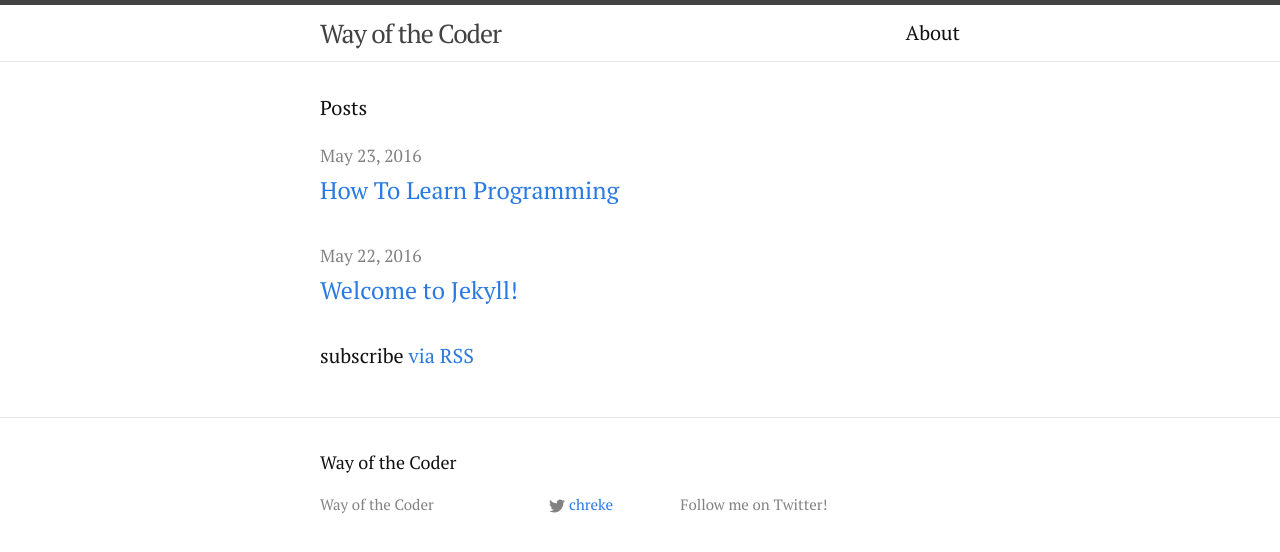
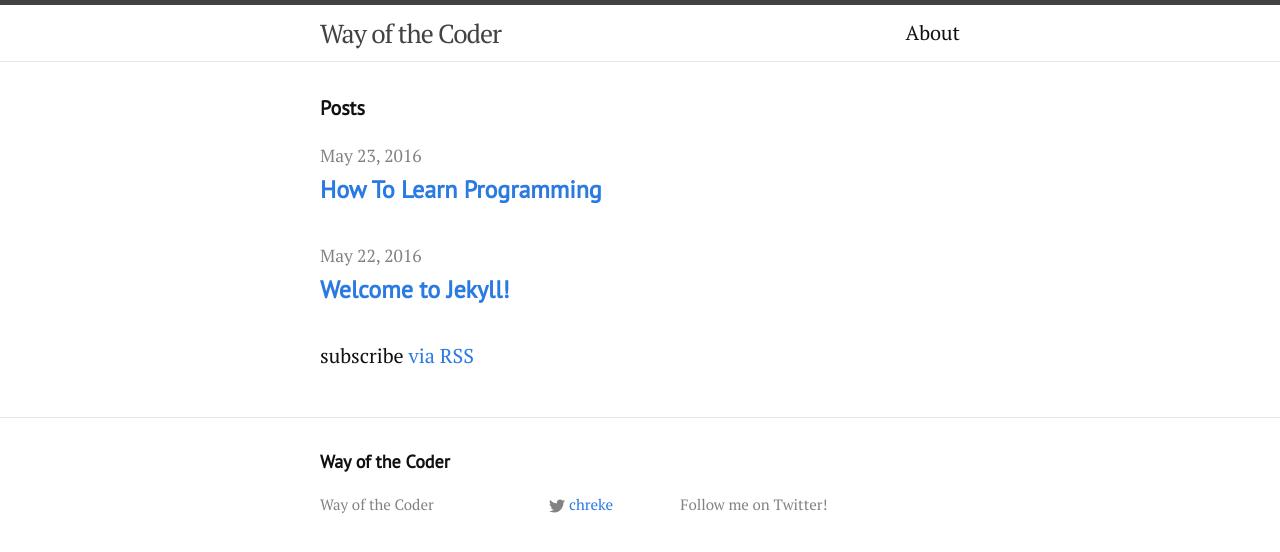
Before and after one commit to chreke/programming-blog, a Jekyll site: the page built from index.html, in a window 1280 px wide. Shown: the top 552 px of the page. Built offline with Jekyll 4.4.1, drawn with Linux system fonts in a browser that asks for light colours.

Commit message:
Use PT Sans for headers

```diff
--- a/_includes/head.html
+++ b/_includes/head.html
@@ -8,6 +8,7 @@
 
   <link rel="stylesheet" href="{{ "/css/main.css" | prepend: site.baseurl }}">
   <link href='https://fonts.googleapis.com/css?family=PT+Serif' rel='stylesheet' type='text/css'>
+  <link href='https://fonts.googleapis.com/css?family=PT+Sans' rel='stylesheet' type='text/css'>
   <link rel="canonical" href="{{ page.url | replace:'index.html','' | prepend: site.baseurl | prepend: site.url }}">
   <link rel="alternate" type="application/rss+xml" title="{{ site.title }}" href="{{ "/feed.xml" | prepend: site.baseurl | prepend: site.url }}" />
 </head>
--- a/_sass/_base.scss
+++ b/_sass/_base.scss
@@ -81,7 +81,8 @@ li {
  * Headings
  */
 h1, h2, h3, h4, h5, h6 {
-    font-weight: 300;
+    font-family: 'PT Sans', Verdana;
+    font-weight: bold;
 }
 
 
```
